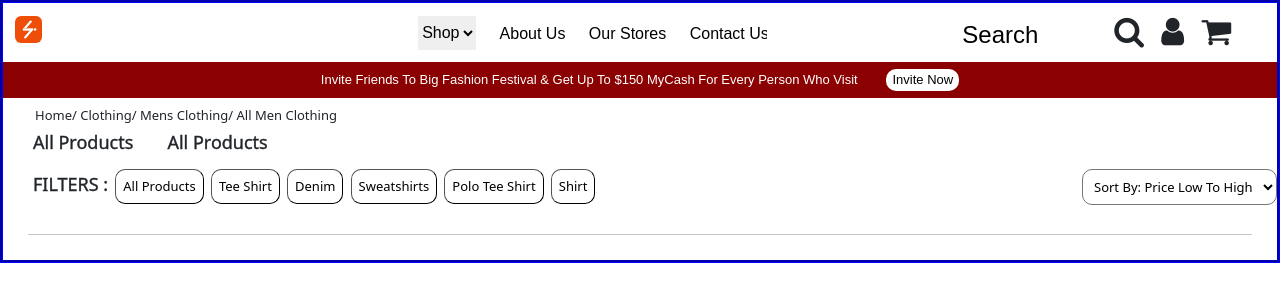
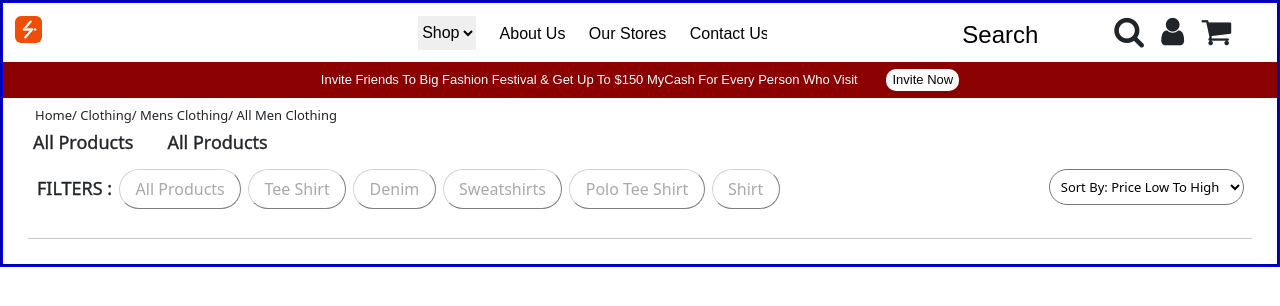
Before and after one commit to Bhupi2508/Shopping-eCommerce-site, a plain HTML site: page index.html in a window 1280 px wide. Drawn offline with nearby package versions, Linux system fonts and the light colour scheme; no server answers.

Commit message:
Filter color changes done

```diff
--- a/css/app.css
+++ b/css/app.css
@@ -109,21 +109,48 @@
 }
 
 .filter {
+    border-radius: 20px;
+    font-size: medium;
+    margin-left: 3px;
+    border-width: 1px;
+    padding: 7px;
+    color: darkgray;
     background-color: white;
-    border-radius: 10px;
+    border-color: lightgray;
+}
+
+.filter:active,
+.filter:focus  {
+    border-radius: 20px;
+    font-size: medium;
+    margin-left: 3px;
+    border-width: 1px;
+    padding: 7px;
+    color: Black;
+    background-color: white;
+    border-color: Black;
+}
+
+.filter1 {
+    background-color: white;
+    border-radius: 20px;
     font-size: small;
     margin-left: 3px;
     border-width: 1px;
     padding: 7px;
+    margin-left: -15%;
 }
 
-.filter1 {
+.filter1:active,
+.filter1:focus  {
     background-color: white;
-    border-radius: 10px;
+    border-radius: 20px;
     font-size: small;
-    margin-left: 3px;
     border-width: 1px;
     padding: 7px;
+    margin-left: -15%;
+    color: Black;;
+    border-color: Black;
 }
 
 .hr {
@@ -142,8 +169,8 @@
 
 .itemImg:hover {
     /* width: 250px; */
-    margin-bottom: 4%;
-    height: 20%;
+    /* margin-bottom: 4%; */
+    /* height: 20%; */
  }
 
 .itemName{
@@ -185,26 +212,11 @@
     color: red;
 }
 
-/* .ahover {
-    display: none;
-} */
-
-/* Img:hover + .ahover, .ahover:hover {
-    display: inline-block;
-} */
-
-/* .itemDiv:hover .itemImg {
-    top: 90px;
-}
-
-.itemDiv:hover .ahover {
-    opacity: 1;
-} */
-
 @media (min-width: 576px){
 .col-sm-3 {
     flex: 0 0 auto;
     width: 20%;
+    margin-bottom: 3%;
     }
 }
 
@@ -213,3 +225,13 @@
     max-width: 96%;
     }
 }
+
+.row-ok {
+    --bs-gutter-x: -0.5rem;
+    --bs-gutter-y: 0;
+    display: flex;
+    flex-wrap: wrap;
+    margin-top: calc(var(--bs-gutter-y) * -1);
+    margin-right: calc(var(--bs-gutter-x) / -2);
+    margin-left: calc(var(--bs-gutter-x) / -2);
+}
--- a/index.html
+++ b/index.html
@@ -27,7 +27,8 @@
                     <a class="headerColor" href="#">Contact Us</a>
                 </div>
                 <div class="col-auto">
-                    <span class="icons"><a><input type="text" class="input" placeholder="                             Search"></a></span>
+                    <span class="icons"><a><input type="text" class="input"
+                                placeholder="                             Search"></a></span>
                     <span class="icons"><a><i class="fa fa-search fa-2x"></i></a></span>
                     <span class="icons"><a><i class="fa fa-user fa-2x"></i></a></span>
                     <span class="icons"><a><i id="cart" class="fa fa-shopping-cart fa-2x"></i></a></span>
@@ -49,19 +50,20 @@
                 <label id="count" class="productLabel">All Products</label>
             </div>
             <div class="contaier">
-                <div class=row>
-                    <div class=col>
+                <div class="row row-ok">
+                    <div class="col">
                         <label class="productLabel">FILTERS :</label>
-                        <button id="allproduct" value="6" class="filter">All Products</button>
-                        <button id="teeshirt" value="1" class="filter">Tee Shirt</button>
-                        <button id="denim" value="2" class="filter">Denim</button>
-                        <button id="sweatshirt" value="3" class="filter">Sweatshirts</button>
-                        <button id="poloteeshirt" value="4" class="filter">Polo Tee Shirt</button>
-                        <button id="shirt" value="5" class="filter">Shirt</button>
+                        <button id="allproduct" value="6" class="filter">&nbsp;&nbsp;All Products&nbsp;&nbsp;</button>
+                        <button id="teeshirt" value="1" class="filter">&nbsp;&nbsp;Tee Shirt&nbsp;&nbsp;</button>
+                        <button id="denim" value="2" class="filter">&nbsp;&nbsp;Denim&nbsp;&nbsp;</button>
+                        <button id="sweatshirt" value="3" class="filter">&nbsp;&nbsp;Sweatshirts&nbsp;&nbsp;</button>
+                        <button id="poloteeshirt" value="4" class="filter">&nbsp;&nbsp;Polo Tee
+                            Shirt&nbsp;&nbsp;</button>
+                        <button id="shirt" value="5" class="filter">&nbsp;&nbsp;Shirt&nbsp;&nbsp;</button>
                     </div>
                     <div class="col-auto">
-                        <select class="filter1" id="sort-option">
-                            <option value="">Sort By: Price Low To High</option>
+                        <select class="filter1">
+                            <option id="sort-option" value="">Sort By: Price Low To High</option>
                         </select>
                     </div>
                 </div>
@@ -70,24 +72,8 @@
         <hr class="hr">
         <div class="container">
             <div id="list" class="row">
-                <!-- <div ></div> -->
-                <!-- <div class="col-sm">
-                    One of three columns
-                </div>
-                <div class="col-sm">
-                    One of three columns
-                </div>
-                <div class="col-sm">
-                    One of three columns
-                </div> -->
             </div>
         </div>
-        <!-- <div id='list'>
-            <div class="container">
-                <div class="row">
-                </div>
-            </div>
-        </div> -->
     </div>
     </div>
 
--- a/js/app.js
+++ b/js/app.js
@@ -52,6 +52,8 @@ function allproductfunction(e) {
 // calling this fn from addEventListerners
 function teeshirtfunction(e) {
     e.preventDefault();
+
+    // it will return the total count
     countData(e.target.value);
 
     // If data has already present
```
Also changed, not shown: 1 other file.
